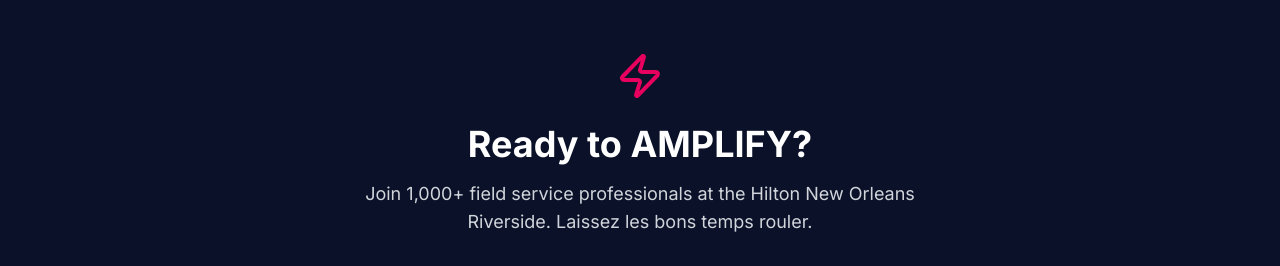
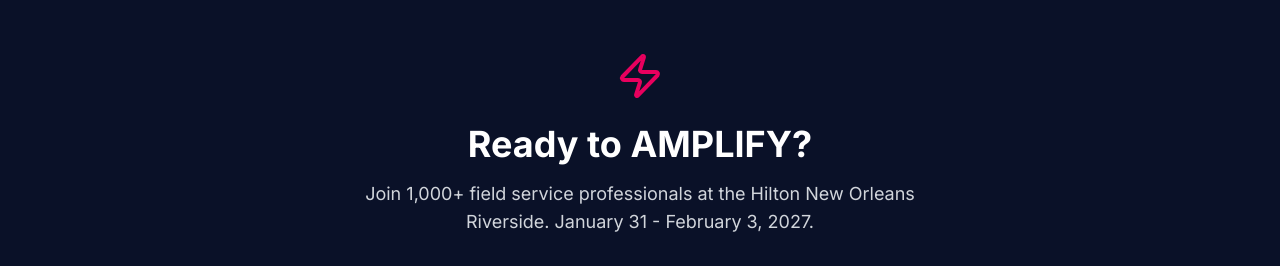
Before and after one commit to philipmarzullo/workwave-amplify, a React (Vite) app in the folder frontend/: page / in a window 1280 px wide. Shown: the part 7232-7498 px from the top of the page. Built offline with nearby package versions, Linux system fonts and the light colour scheme; no server answers; a web font is replaced by a local one.

Commit message:
Replace French tagline with conference dates in final CTA
Co-Authored-By: Claude Opus 4.6 <noreply@anthropic.com>

```diff
--- a/frontend/src/pages/HomePage.tsx
+++ b/frontend/src/pages/HomePage.tsx
@@ -559,7 +559,7 @@ export default function HomePage() {
               Ready to AMPLIFY?
             </h2>
             <p className="text-gray-300 text-lg mb-8 max-w-xl mx-auto">
-              Join 1,000+ field service professionals at the Hilton New Orleans Riverside. Laissez les bons temps rouler.
+              Join 1,000+ field service professionals at the Hilton New Orleans Riverside. January 31 - February 3, 2027.
             </p>
             <div className="flex flex-col sm:flex-row items-center justify-center gap-4">
               <a
```
